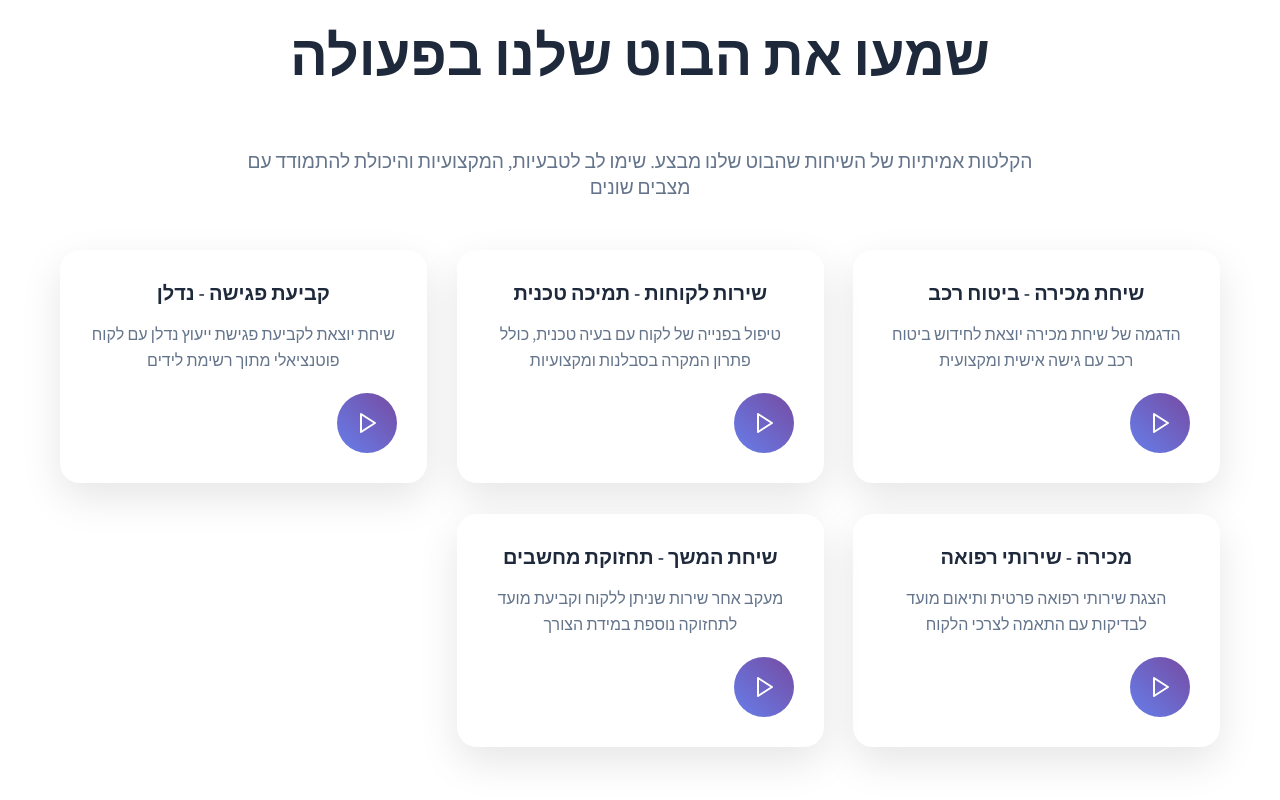
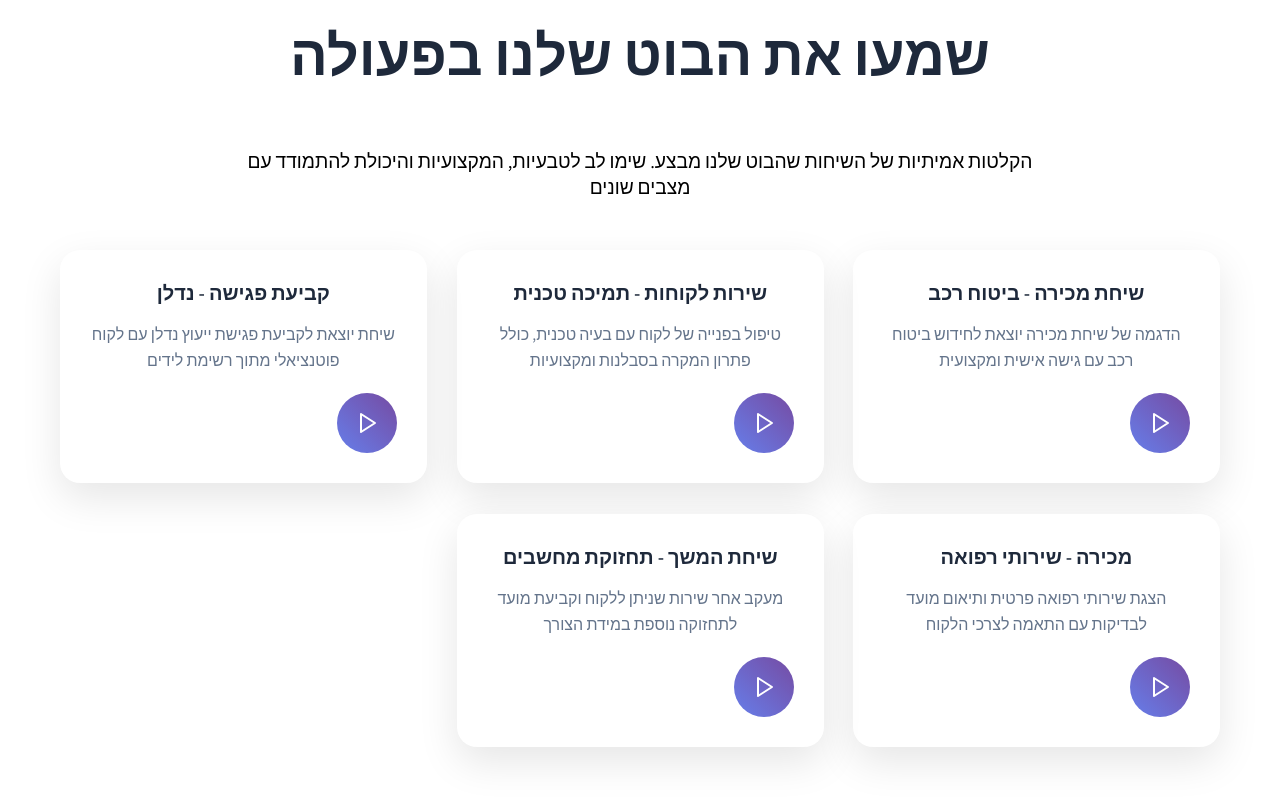
Before and after one commit to MoshikZiyoni/OpenAIVoiceLandingPage, a React (Create React App) app: page / in a window 1280 px wide. Shown: the part 2861-3661 px from the top of the page. Built offline with nearby package versions, Linux system fonts and the light colour scheme.

Commit message:
Initial commit

```diff
--- a/src/Main.js
+++ b/src/Main.js
@@ -957,7 +957,7 @@ export default function LandingPage() {
       {/* Recordings Section */}
       <section className="section">
         <h2 className="section-title">שמעו את הבוט שלנו בפעולה</h2>
-        <p style={{ textAlign: 'center', fontSize: '1.2rem', color: '#64748b', marginBottom: '50px', maxWidth: '800px', margin: '0 auto 50px', opacity: 0, animation: 'fadeInUp 0.8s ease-out 0.4s forwards' }}>
+        <p style={{ textAlign: 'center', fontSize: '1.2rem', color: 'black', marginBottom: '50px', maxWidth: '800px', margin: '0 auto 50px', opacity: 0, animation: 'fadeInUp 0.8s ease-out 0.4s forwards' }}>
           הקלטות אמיתיות של השיחות שהבוט שלנו מבצע. שימו לב לטבעיות, המקצועיות והיכולת להתמודד עם מצבים שונים
         </p>
         <div className="recordings-grid">
```
